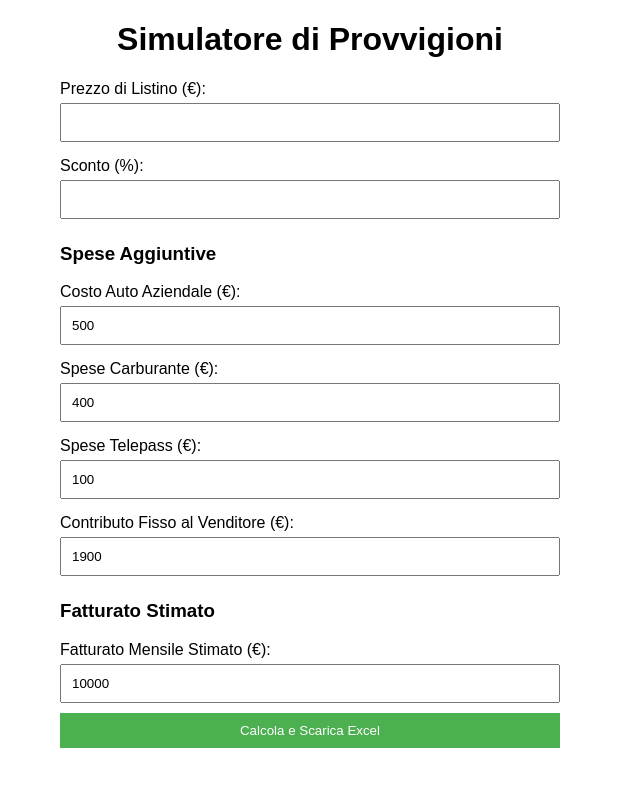
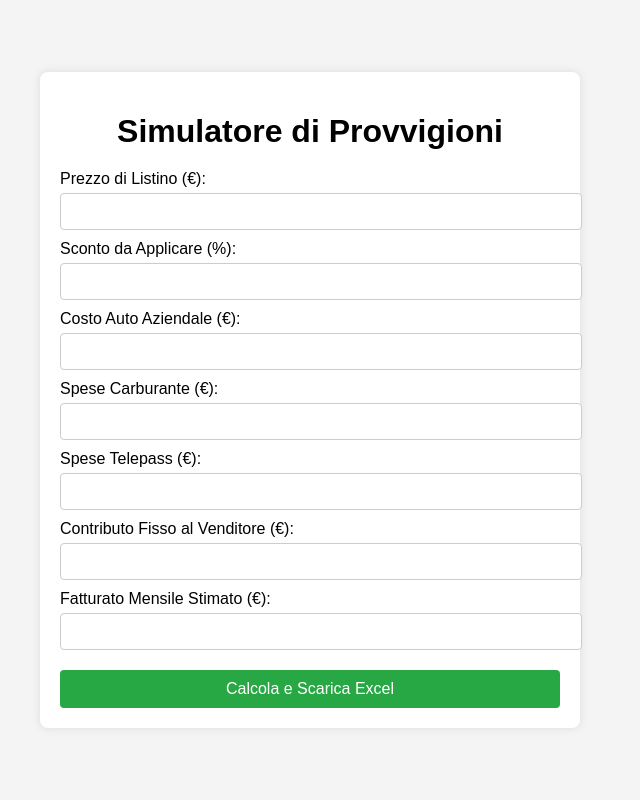
Before and after one commit to pezzaliapp/simulatore_provvigioni_flask, a Flask app: page / in a window 1280 px wide. Shown: the whole page, without its empty margins (330-970 px from the left). Run offline with Flask 3, Linux system fonts and the light colour scheme.

Commit message:
Update: Aggiunto calcolo fatturato minimo e sconto massimo

```diff
--- a/app.py
+++ b/app.py
@@ -1,6 +1,6 @@
 from flask import Flask, render_template, request, send_file
 import pandas as pd
-import io
+from io import BytesIO
 
 app = Flask(__name__)
 
@@ -10,67 +10,46 @@ def index():
 
 @app.route('/calcola', methods=['POST'])
 def calcola():
-    # Dati inseriti dall'utente
-    prezzo_listino = float(request.form['prezzo_listino'])
-    sconto = float(request.form['sconto'])
-    costo_auto = float(request.form['costo_auto'])
-    costo_carburante = float(request.form['costo_carburante'])
-    costo_telepass = float(request.form['costo_telepass'])
-    contributo_fisso = float(request.form['contributo_fisso'])
-    fatturato_stimato = float(request.form['fatturato_stimato'])
+    try:
+        # Recupero dei dati dal form
+        prezzo_listino = float(request.form.get('prezzo_listino', 0))
+        sconto_applicato = float(request.form.get('sconto_applicato', 0))
+        costo_auto = float(request.form.get('costo_auto', 0))
+        costo_carburante = float(request.form.get('costo_carburante', 0))
+        costo_telepass = float(request.form.get('costo_telepass', 0))
+        contributo_fisso = float(request.form.get('contributo_fisso', 0))
+        fatturato_mensile = float(request.form.get('fatturato_mensile', 0))
 
-    margine_lordo = 0.5  # Margine lordo standard
+        # Calcolo prezzo scontato
+        prezzo_scontato = prezzo_listino * (1 - sconto_applicato / 100)
 
-    # Calcoli base
-    prezzo_scontato = prezzo_listino * (1 - sconto / 100)
-    margine_netto = prezzo_listino * margine_lordo - (prezzo_listino - prezzo_scontato)
+        # Calcolo costi totali
+        costi_totali = costo_auto + costo_carburante + costo_telepass + contributo_fisso
 
-    # Calcolo provvigione basata sullo sconto
-    if sconto <= 30:
-        provvigione_percentuale = 0.10
-    elif sconto <= 40:
-        provvigione_percentuale = 0.07
-    elif sconto <= 50:
-        provvigione_percentuale = 0.05
-    else:
-        provvigione_percentuale = 0.03
+        # Calcolo fatturato minimo richiesto
+        fatturato_minimo = costi_totali / 0.3  # ipotizzando un margine del 30%
 
-    provvigione = prezzo_scontato * provvigione_percentuale
+        # Calcolo sconto massimo concedibile
+        sconto_massimo = 100 * (1 - (costi_totali / prezzo_listino))
 
-    # Calcolo delle spese totali
-    spese_totali = costo_auto + costo_carburante + costo_telepass + contributo_fisso
+        # Creazione del DataFrame per l'output Excel
+        dati = {
+            'Descrizione': ['Prezzo Listino', 'Prezzo Scontato', 'Sconto Applicato (%)', 'Costi Totali', 'Fatturato Minimo', 'Sconto Massimo Concedibile (%)'],
+            'Valore': [prezzo_listino, prezzo_scontato, sconto_applicato, costi_totali, fatturato_minimo, sconto_massimo]
+        }
+        df = pd.DataFrame(dati)
 
-    # Margine aziendale dopo spese e provvigioni
-    margine_azienda = margine_netto - provvigione - spese_totali
+        # Creazione del file Excel in memoria
+        output = BytesIO()
+        with pd.ExcelWriter(output, engine='openpyxl') as writer:
+            df.to_excel(writer, index=False, sheet_name='Calcoli')
+        output.seek(0)
 
-    # Calcolo copertura costi rispetto al fatturato stimato
-    utile_netto = fatturato_stimato - (spese_totali + provvigione)
+        # Invio del file Excel all'utente
+        return send_file(output, as_attachment=True, download_name='calcolo_provvigioni.xlsx', mimetype='application/vnd.openxmlformats-officedocument.spreadsheetml.sheet')
 
-    # Creazione DataFrame per Excel
-    df = pd.DataFrame({
-        'Prezzo Listino': [prezzo_listino],
-        'Sconto (%)': [sconto],
-        'Prezzo Scontato': [prezzo_scontato],
-        'Margine Netto': [margine_netto],
-        'Provvigione (%)': [provvigione_percentuale * 100],
-        'Provvigione (€)': [provvigione],
-        'Spese Auto (€)': [costo_auto],
-        'Spese Carburante (€)': [costo_carburante],
-        'Spese Telepass (€)': [costo_telepass],
-        'Contributo Fisso (€)': [contributo_fisso],
-        'Spese Totali (€)': [spese_totali],
-        'Margine Azienda Netto': [margine_azienda],
-        'Fatturato Stimato (€)': [fatturato_stimato],
-        'Utile Netto (€)': [utile_netto]
-    })
-
-    # Salvataggio del file Excel in memoria
-    output = io.BytesIO()
-    with pd.ExcelWriter(output, engine='openpyxl') as writer:
-        df.to_excel(writer, index=False)
-    output.seek(0)
-
-    return send_file(output, as_attachment=True, download_name="calcolo_provvigioni.xlsx", mimetype='application/vnd.openxmlformats-officedocument.spreadsheetml.sheet')
+    except Exception as e:
+        return f"Errore durante il calcolo: {e}"
 
 if __name__ == '__main__':
     app.run(debug=True)
--- a/templates/index.html
+++ b/templates/index.html
@@ -7,70 +7,79 @@
     <style>
         body {
             font-family: Arial, sans-serif;
-            margin: 20px;
-            padding: 0;
+            background-color: #f4f4f4;
+            display: flex;
+            justify-content: center;
+            align-items: center;
+            height: 100vh;
+            margin: 0;
         }
-
+        .container {
+            background-color: #fff;
+            padding: 20px;
+            border-radius: 8px;
+            box-shadow: 0 0 10px rgba(0,0,0,0.1);
+            width: 90%;
+            max-width: 500px;
+        }
         h1 {
             text-align: center;
+            margin-bottom: 20px;
         }
-
-        form {
-            max-width: 500px;
-            margin: auto;
-        }
-
         label {
             display: block;
             margin-top: 10px;
         }
-
-        input, button {
+        input[type="number"], input[type="text"] {
             width: 100%;
             padding: 10px;
-            margin: 5px 0;
-            box-sizing: border-box;
+            margin-top: 5px;
+            border: 1px solid #ccc;
+            border-radius: 4px;
         }
-
         button {
-            background-color: #4CAF50;
-            color: white;
+            width: 100%;
+            padding: 10px;
+            margin-top: 20px;
+            background-color: #28a745;
+            color: #fff;
             border: none;
+            border-radius: 4px;
             cursor: pointer;
+            font-size: 16px;
         }
-
         button:hover {
-            background-color: #45a049;
+            background-color: #218838;
         }
     </style>
 </head>
 <body>
+    <div class="container">
         <h1>Simulatore di Provvigioni</h1>
-    <form action="/calcola" method="post">
+        <form method="POST" action="/calcola">
             <label for="prezzo_listino">Prezzo di Listino (€):</label>
-        <input type="number" step="0.01" id="prezzo_listino" name="prezzo_listino" required>
+            <input type="number" id="prezzo_listino" name="prezzo_listino" required>
 
-        <label for="sconto">Sconto (%):</label>
-        <input type="number" step="0.01" id="sconto" name="sconto" required>
+            <label for="sconto_applicato">Sconto da Applicare (%):</label>
+            <input type="number" id="sconto_applicato" name="sconto_applicato" required>
 
-        <h3>Spese Aggiuntive</h3>
             <label for="costo_auto">Costo Auto Aziendale (€):</label>
-        <input type="number" step="0.01" id="costo_auto" name="costo_auto" value="500">
+            <input type="number" id="costo_auto" name="costo_auto" required>
 
             <label for="costo_carburante">Spese Carburante (€):</label>
-        <input type="number" step="0.01" id="costo_carburante" name="costo_carburante" value="400">
+            <input type="number" id="costo_carburante" name="costo_carburante" required>
 
             <label for="costo_telepass">Spese Telepass (€):</label>
-        <input type="number" step="0.01" id="costo_telepass" name="costo_telepass" value="100">
+            <input type="number" id="costo_telepass" name="costo_telepass" required>
 
             <label for="contributo_fisso">Contributo Fisso al Venditore (€):</label>
-        <input type="number" step="0.01" id="contributo_fisso" name="contributo_fisso" value="1900">
+            <input type="number" id="contributo_fisso" name="contributo_fisso" required>
 
-        <h3>Fatturato Stimato</h3>
-        <label for="fatturato_stimato">Fatturato Mensile Stimato (€):</label>
-        <input type="number" step="0.01" id="fatturato_stimato" name="fatturato_stimato" value="10000">
+            <label for="fatturato_mensile">Fatturato Mensile Stimato (€):</label>
+            <input type="number" id="fatturato_mensile" name="fatturato_mensile" required>
 
             <button type="submit">Calcola e Scarica Excel</button>
         </form>
+    </div>
 </body>
 </html>
```
Lines whose indentation alone changed are shown as unchanged.
